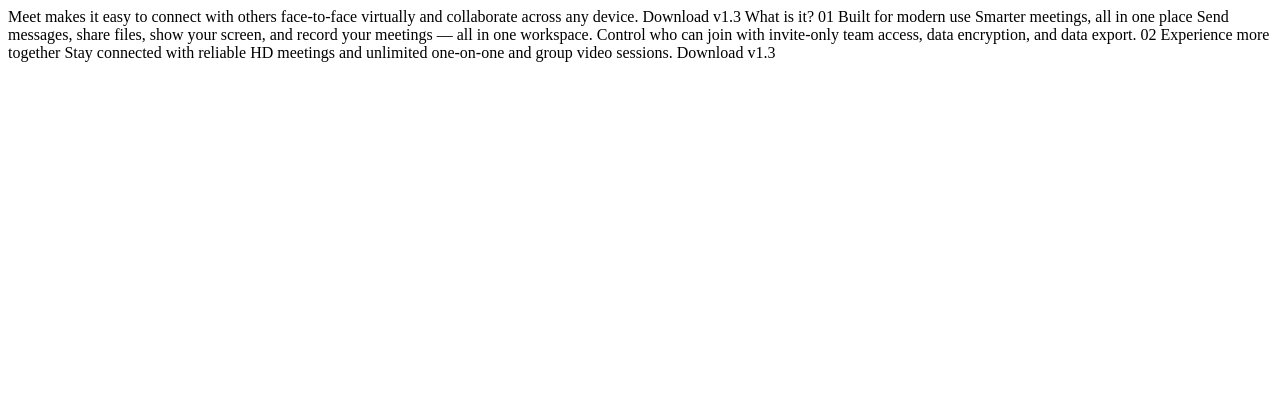
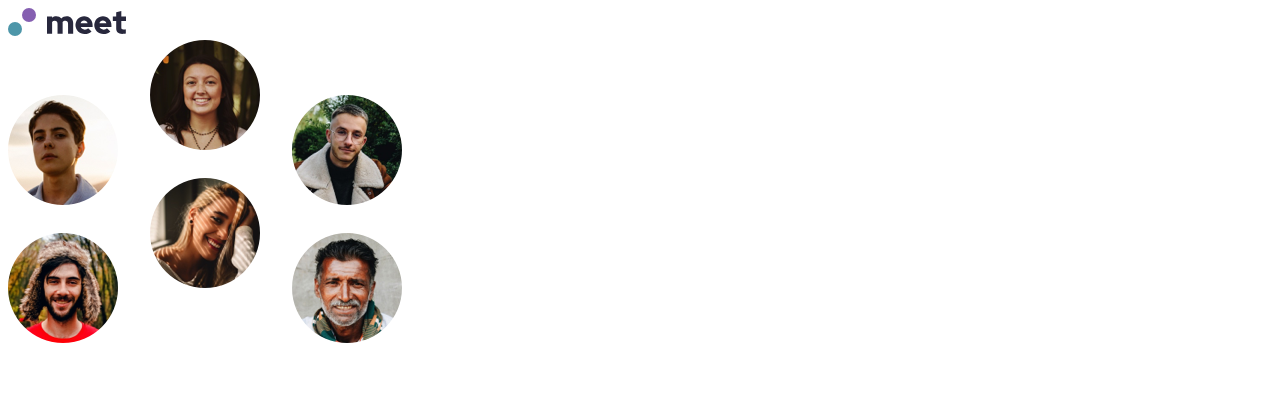
Before and after one commit to emowtion/meet-landing-page, a plain HTML site: page starter-code/index.html in a window 1280 px wide. Drawn offline with Linux system fonts and the light colour scheme.

Commit message:
first push

```diff
--- /dev/null
+++ b/starter-code/assets/css/_layout.scss
@@ -0,0 +1,10 @@
+.hero_left {
+    background-image: url('../desktop/image-hero-left.png');
+    max-width: 100%;
+    height: 350px;
+    background-repeat: no-repeat;
+}
+
+.hero_right {
+
+}
--- /dev/null
+++ b/starter-code/assets/css/style.scss
@@ -0,0 +1,3 @@
+@import "typography";
+@import "mixins";
+@import "layout";
--- a/starter-code/index.html
+++ b/starter-code/index.html
@@ -3,29 +3,21 @@
 <head>
   <meta charset="UTF-8">
   <meta name="viewport" content="width=device-width, initial-scale=1.0">
-
   <link rel="icon" type="image/png" sizes="32x32" href="./assets/favicon-32x32.png">
-
+  <link rel="preconnect" href="https://fonts.googleapis.com">
+  <link rel="preconnect" href="https://fonts.gstatic.com" crossorigin>
+  <link href="https://fonts.googleapis.com/css2?family=Red+Hat+Display:wght@400;500;700;900&display=swap"
+    rel="stylesheet">
+  <link rel="stylesheet" href="./assets/css/style.css">
   <title>Frontend Mentor | Meet landing page</title>
 </head>
 <body>
-  Meet makes it easy to connect with others face-to-face virtually and collaborate across any device.
-
-  Download v1.3
-  What is it?
-
-  01
-  Built for modern use
-
-  Smarter meetings, all in one place
-
-  Send messages, share files, show your screen, and record your meetings — all in one
-  workspace. Control who can join with invite-only team access, data encryption, and data export.
-
-  02
-  Experience more together
-  Stay connected with reliable HD meetings and unlimited one-on-one and group video sessions.
-
-  Download v1.3
+  <header class="header">
+    <div class="log">
+      <img src="/starter-code/assets/logo.svg" alt="logo">
+      <div class="hero_left"></div>
+      <div class="hero_right"></div>
+    </div>
+  </header>
 </body>
 </html>
```
Also changed, not shown: starter-code/assets/css/_mixins.scss (added), starter-code/assets/css/_typography.scss (added), starter-code/assets/css/_variables.scss (added), starter-code/assets/css/layout.css (added), starter-code/assets/css/style.css (added), 2 other files.
